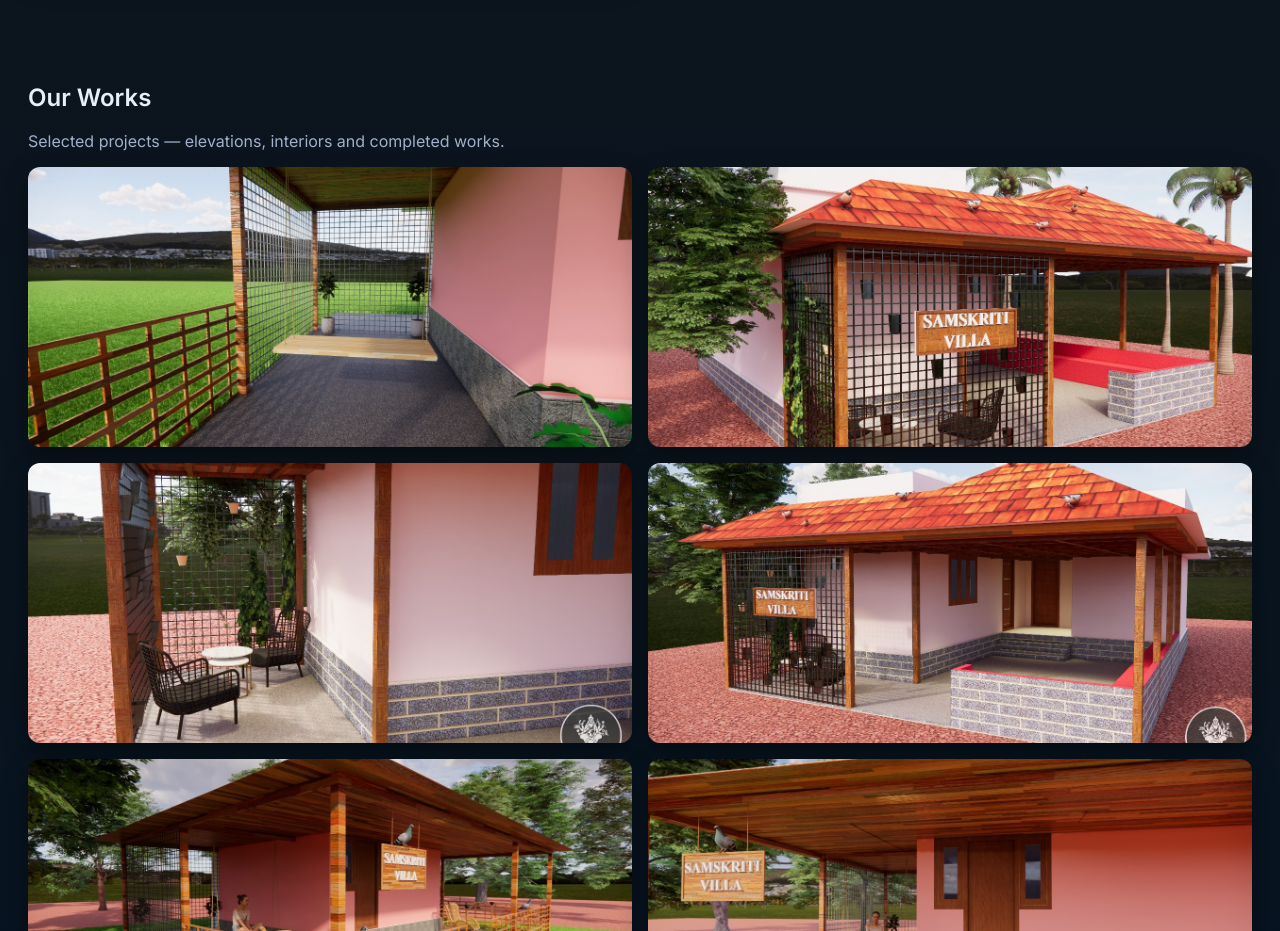
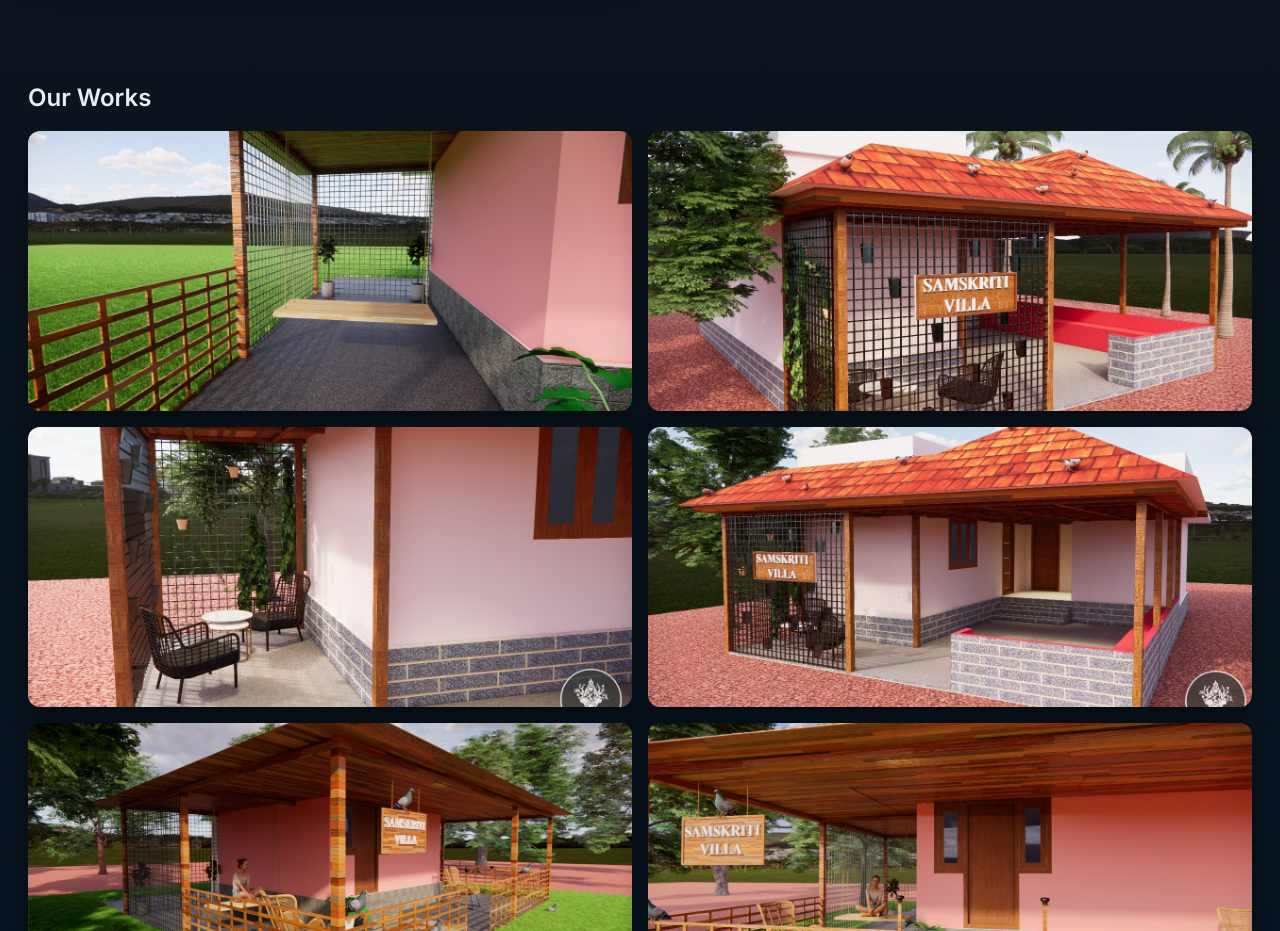
Before and after one commit to samuelkshaju/Achary-Designs, a plain HTML site: page index.html in a window 1280 px wide. Shown: the part 1780-2711 px from the top of the page. Drawn offline with Linux system fonts and the light colour scheme.

Commit message:
Last & Final

```diff
--- a/index.html
+++ b/index.html
@@ -607,7 +607,6 @@
 <section id="works" class="gallery">
   <div class="container">
     <h2 class="reveal">Our Works</h2>
-    <p class="reveal" style="color:var(--muted)">Selected projects — elevations, interiors and completed works.</p>
 
     <div class="gallery-grid reveal" style="margin-top:12px">
       <img src="w1.jpeg" alt="project 1">
```
